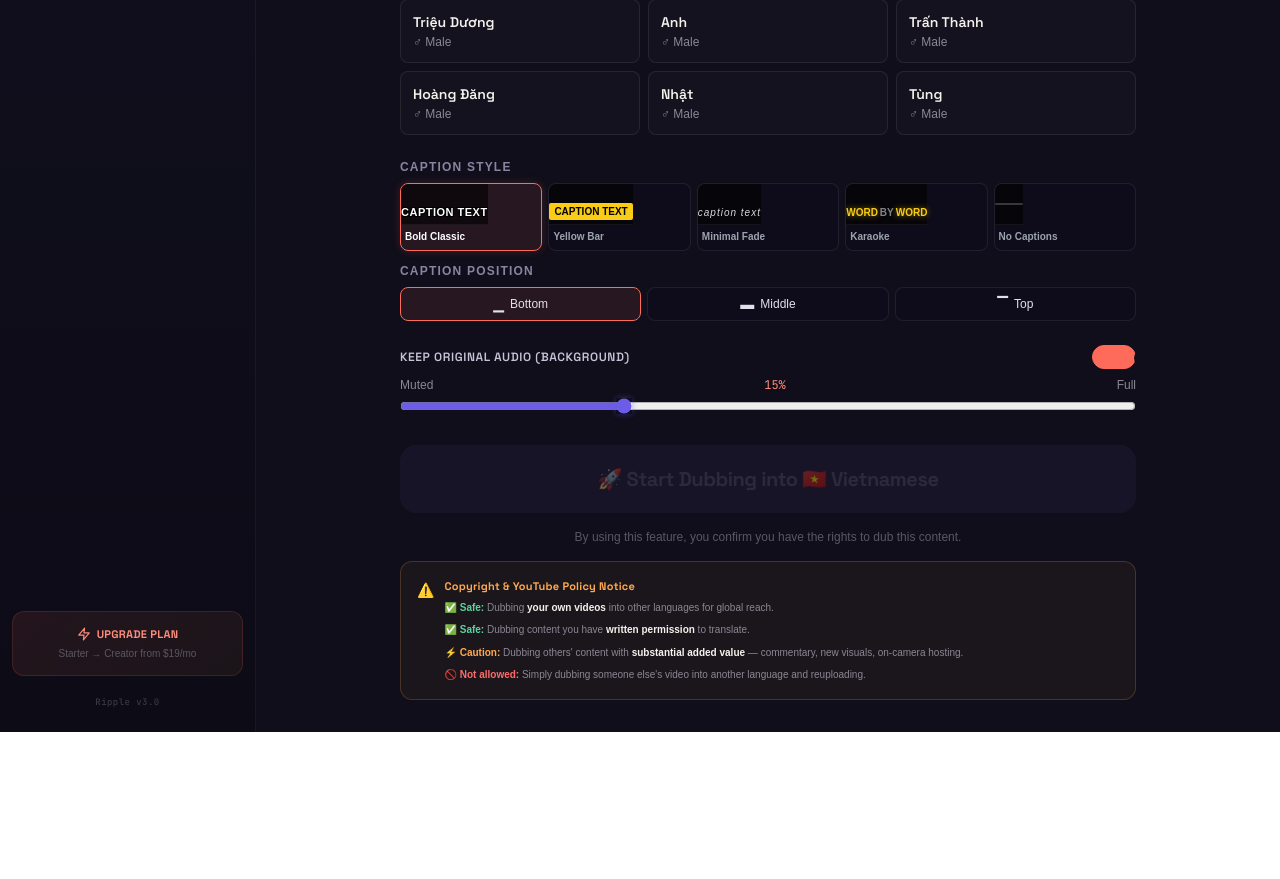
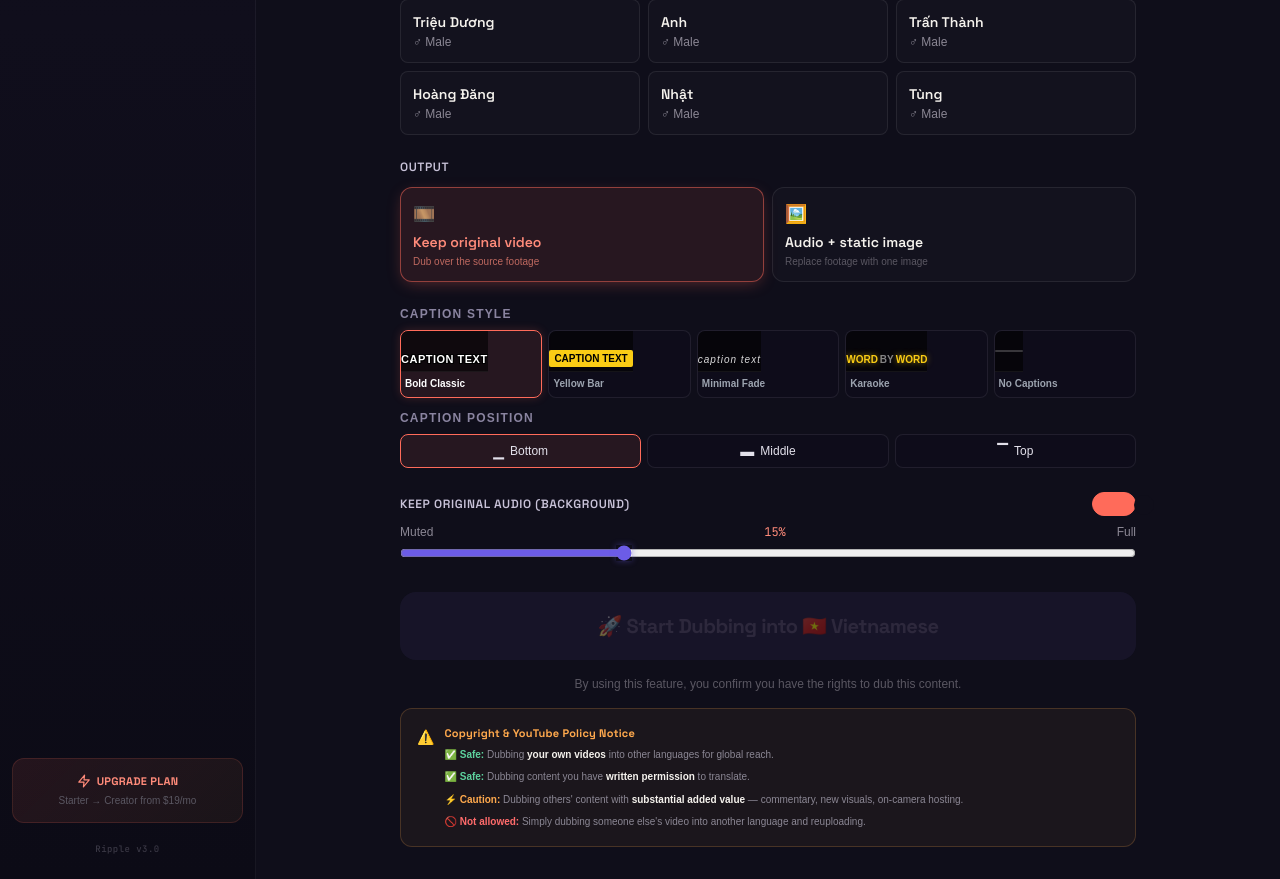
Before and after one commit to LDANghiem/autovideo-ai-studio, a Next.js app: page /dashboard/dub-video/new in a window 1280 px wide. Shown: the part 834-1713 px from the top of the page. Before the commit the page ends 1566 px from the top, so only its background shows below. Built offline with nearby package versions, Linux system fonts and the light colour scheme; no server answers.

Commit message:
feat(dub): add output-mode toggle + static image picker UI (D1, UI only)

```diff
--- a/src/app/dashboard/dub-video/new/page.tsx
+++ b/src/app/dashboard/dub-video/new/page.tsx
@@ -26,6 +26,7 @@ import { useRouter } from "next/navigation";
 import { supabase } from "@/lib/supabaseClient";
 import Link from "next/link";
 import CaptionStylePicker, { type CaptionConfig } from "@/components/CaptionStylePicker";
+import StaticImagePicker, { type StaticImageSelection } from "@/components/StaticImagePicker";
 
 /* ── Ripple palette ─────────────────────────────────────────── */
 const CORAL = "#FF6B5A";
@@ -258,6 +259,10 @@ export default function DubVideoNewPage() {
 
   // Source mode
   const [sourceMode, setSourceMode] = useState<SourceMode>("youtube");
+
+  // 🆕 D1 — Output mode: keep original video frames, or audio over a static image
+  const [outputMode, setOutputMode] = useState<"video" | "static_image">("video");
+  const [staticImage, setStaticImage] = useState<StaticImageSelection | null>(null);
 
   // YouTube URL (for youtube + partial modes)
   const [url, setUrl] = useState("");
@@ -947,6 +952,69 @@ export default function DubVideoNewPage() {
           </div>
         </section>
 
+        {/* ════════════════════════════════════════════════════
+            🆕 D1 — OUTPUT MODE: keep video, or audio + static image
+        ════════════════════════════════════════════════════ */}
+        <section className="mb-6">
+          <label
+            className="block text-xs font-semibold mb-3 uppercase tracking-wider"
+            style={labelStyle}
+          >
+            Output
+          </label>
+          <div className="grid grid-cols-2 gap-2">
+            {([
+              { mode: "video" as const, icon: "🎞️", label: "Keep original video", desc: "Dub over the source footage" },
+              { mode: "static_image" as const, icon: "🖼️", label: "Audio + static image", desc: "Replace footage with one image" },
+            ]).map(({ mode, icon, label, desc }) => {
+              const isSelected = outputMode === mode;
+              return (
+                <button
+                  key={mode}
+                  onClick={() => { setOutputMode(mode); setError(""); }}
+                  className="p-3 rounded-xl text-left transition-all duration-200"
+                  style={{
+                    border: isSelected
+                      ? "1px solid rgba(255,107,90,0.5)"
+                      : "1px solid rgba(255,255,255,0.08)",
+                    background: isSelected ? "rgba(255,107,90,0.10)" : "rgba(255,255,255,0.02)",
+                    boxShadow: isSelected ? "0 4px 16px -4px rgba(255,107,90,0.35)" : "none",
+                  }}
+                >
+                  <div className="text-lg mb-1">{icon}</div>
+                  <div
+                    className="text-sm font-semibold"
+                    style={{
+                      color: isSelected ? CORAL_SOFT : "#F5F2ED",
+                      fontFamily: "'Space Grotesk', system-ui, sans-serif",
+                    }}
+                  >
+                    {label}
+                  </div>
+                  <div className="text-[10px] mt-0.5" style={{ color: isSelected ? "rgba(255,139,122,0.7)" : "#5A5762" }}>
+                    {desc}
+                  </div>
+                </button>
+              );
+            })}
+          </div>
+
+          {/* When static-image output is chosen, show the image picker */}
+          {outputMode === "static_image" && (
+            <div className="mt-4">
+              <p className="text-[11px] mb-3 leading-relaxed" style={{ color: "#8B8794" }}>
+                Your source video is still used for its audio — we transcribe and dub the spoken
+                words, then play the new narration over the image you choose below.
+              </p>
+              <StaticImagePicker
+                selected={staticImage}
+                onChange={setStaticImage}
+                disabled={submitting}
+              />
+            </div>
+          )}
+        </section>
+
         {/* Caption Style */}
         <section className="mb-6">
           <CaptionStylePicker
```
